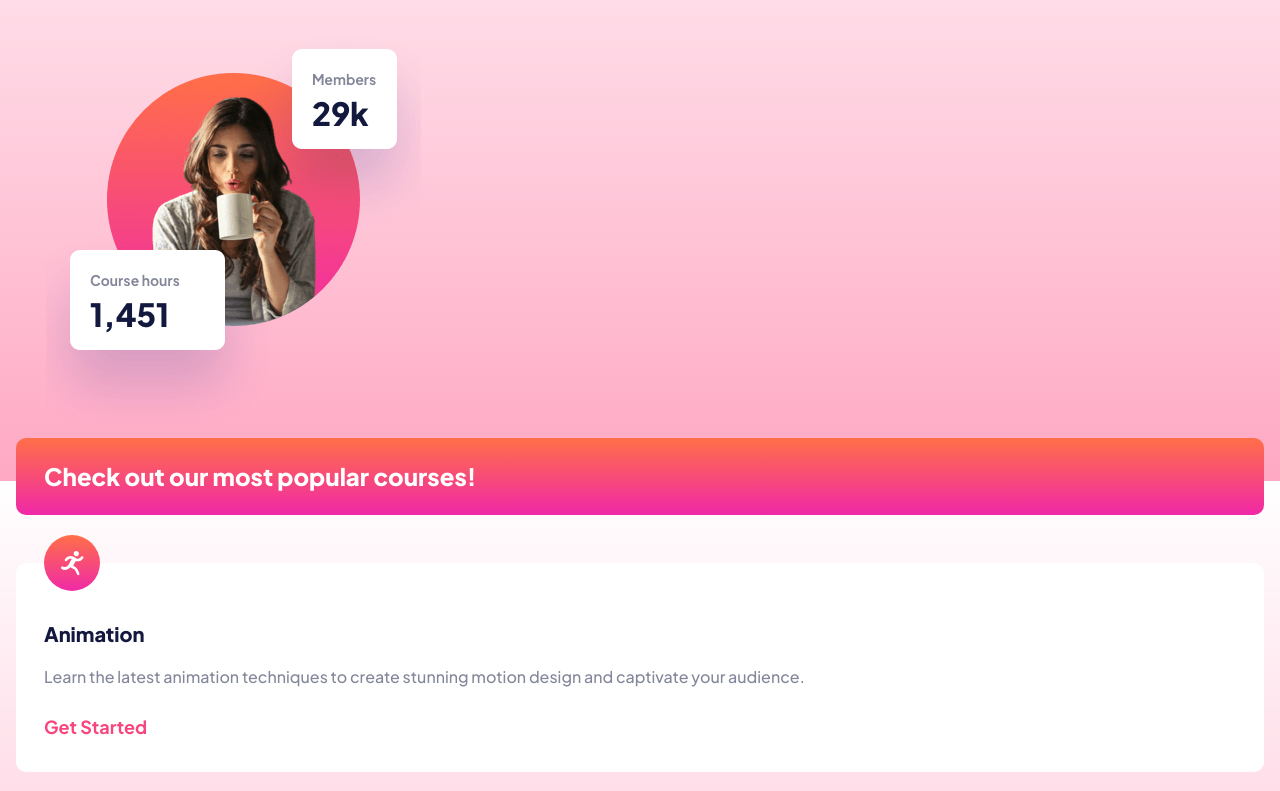
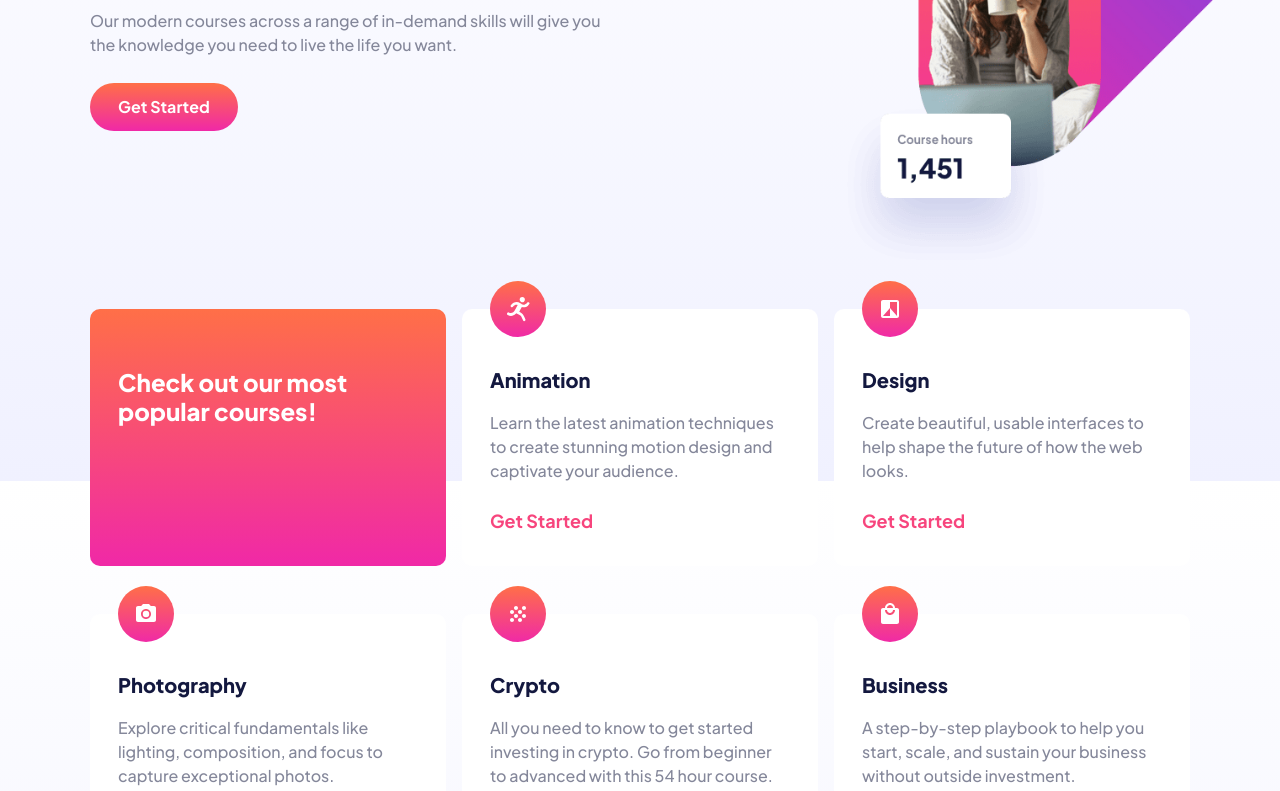
Before and after one commit to sannasinne/Skilled-e-learning-landing-page, a plain HTML site: page index.html in a window 1280 px wide. Shown: the part 319-1110 px from the top of the page. Drawn offline with Linux system fonts and the light colour scheme.

Commit message:
Tablet and desktop styles added

```diff
--- a/css/style.css
+++ b/css/style.css
@@ -74,13 +74,31 @@ body {
   font-weight: var(--fw-medium);
   font-size: 1rem;
   color: var(--clr-grey);
-  background-image: linear-gradient(var(--clr-white), var(--clr-pink-light));
+  background-image: linear-gradient(180deg, #fff 0%, #f0f1ff 100%);
   background-repeat: no-repeat;
   background-attachment: fixed;
 }
 
-header, main, footer {
-  padding: 1rem;
+.wrapper {
+  overflow-x: clip;
+  position: relative;
+}
+
+.container {
+  width: 90%;
+  max-width: 1100px;
+  margin-left: auto;
+  margin-right: auto;
+}
+
+header, footer {
+
+}
+
+@media (min-width: 600px) {
+  header, footer {
+
+  }
 }
 
 h1 {
@@ -91,11 +109,23 @@ h1 {
   margin-bottom: 26px;
 }
 
+@media (min-width: 900px) {
+  h1 {
+    font-size: 3.5rem;
+  }
+}
+
 h3 {
   font-size: 1.5rem;
   font-weight: var(--fw-extra-bold);
   line-height: 1.2;
   color: var(--clr-white);
+}
+
+@media (min-width: 600px) {
+  h3 {
+    padding-top: 35px;
+  }
 }
 
 h4 {
@@ -153,14 +183,62 @@ header {
   justify-content: space-between;
   align-items: center;
   margin-bottom: 38px;
+  margin-top: 1rem;
 }
 
 header img {
   width: 89px;
 }
 
-main {
-  padding-bottom: 80px;
+@media (min-width: 600px) {
+  header {
+    margin-top: 1.5rem;
+  }
+
+}
+
+@media (min-width: 900px) {
+  header img {
+    width: 111px;
+  }
+}
+
+/* Banner area */
+
+@media (min-width: 600px) {
+  .banner {
+    display: flex;
+    justify-content: space-between;
+    align-items: center;
+  }
+
+  .banner-img {
+    position: relative;
+    height: 100%;
+    width: 700px;
+  }
+
+  .banner-img img {
+    position: absolute;
+    top: -220px;
+    right: -150px;
+  }
+}
+
+@media (min-width: 900px) {
+  .banner {
+    margin-top: 100px;
+    margin-bottom: 100px;
+  }
+
+  .banner-img {
+    width: 1000px;
+  }
+
+  .banner-img img {
+    top: -350px;
+    right: -230px;
+  }
 }
 
 /* Card section */
@@ -168,6 +246,21 @@ main {
   display: flex;
   flex-direction: column;
   gap: 3rem;
+  height: 100%;
+  padding-bottom: 80px;
+}
+
+@media (min-width: 600px) {
+  .cards {
+    flex-direction: row;
+    flex-wrap: wrap;
+    gap: 1rem;
+  }
+
+  .card {
+    flex: 1 1 300px;
+    margin-top: 2rem;
+  }
 }
 
 .card {
@@ -204,14 +297,17 @@ main {
 /* Footer */
 
 footer {
-  display: flex;
-  justify-content: space-between;
-  align-items: center;
   background-color: var(--clr-blue-dark);
   padding-top: 42px;
   padding-bottom: 42px;
 }
 
+footer .container {
+  display: flex;
+  justify-content: space-between;
+  align-items: center;
+}
+
 footer img {
   width: 89px;
 }
--- a/index.html
+++ b/index.html
@@ -12,6 +12,8 @@
   <title>Frontend Mentor | Skilled e-learning landing page</title>
 </head>
 <body>
+<div class="wrapper">
+<div class="container">
   <header>
     <img src="./assets/logo-dark.svg" alt="Logo" class="logo">
     <button class="button-header">Get Started</button>
@@ -26,6 +28,8 @@
         <button class="button-banner">Get Started</button>
       </div>
       <picture class="banner-img">
+        <source media="(min-width: 600px)" srcset="./assets/image-hero-tablet.png" class="hero-tablet">
+        <source media="(min-width: 900px)" srcset="./assets/image-hero-desktop.png" class="hero-desktop">
         <img src="./assets/image-hero-mobile.png" alt="">
       </picture>
     </section>
@@ -78,10 +82,14 @@
 
     </section>
   </main>
+</div>
+  <footer>
+    <div class="container">
+      <img src="./assets/logo-light.svg" alt="Logo">
+      <button class="button-footer">Get Started</button>
+    </div>
+  </footer>
 
-  <footer>
-    <img src="./assets/logo-light.svg" alt="Logo">
-    <button class="button-footer">Get Started</button>
-  </footer>
+</div>
 </body>
 </html>
```
